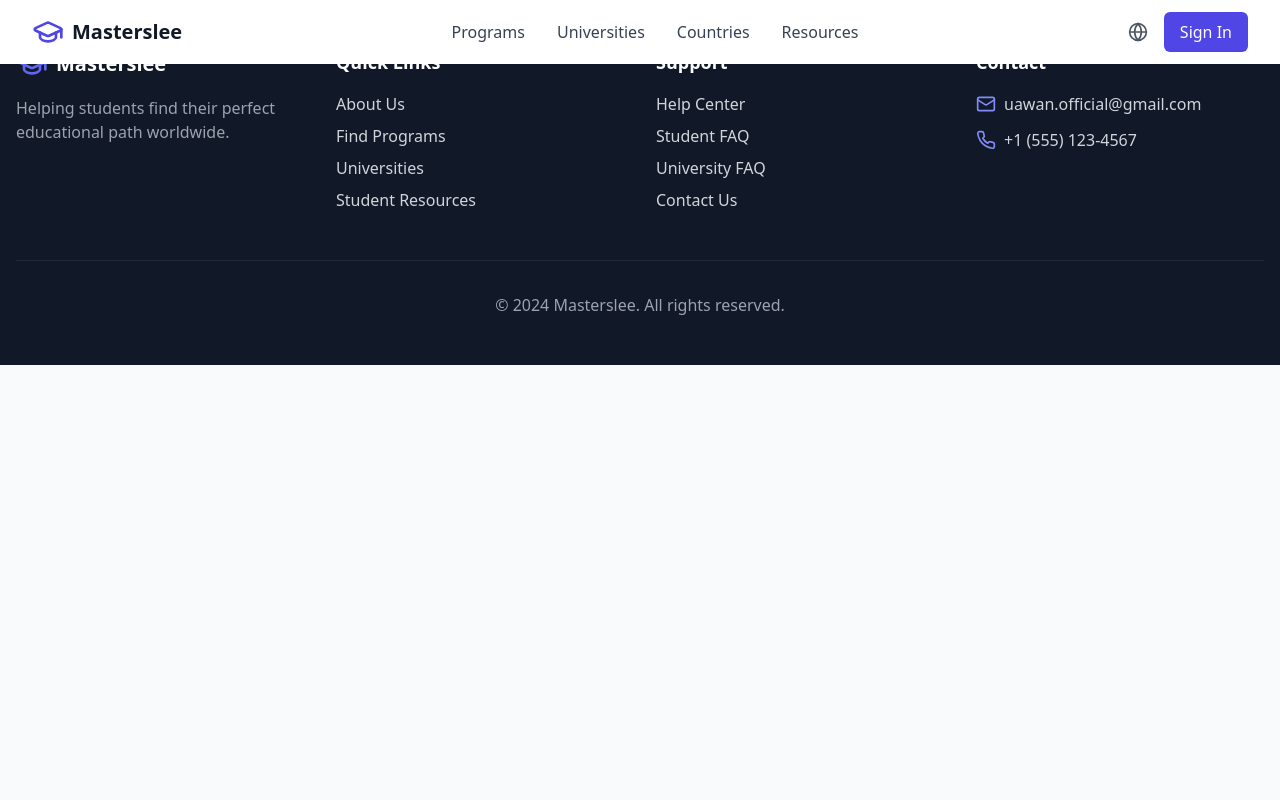
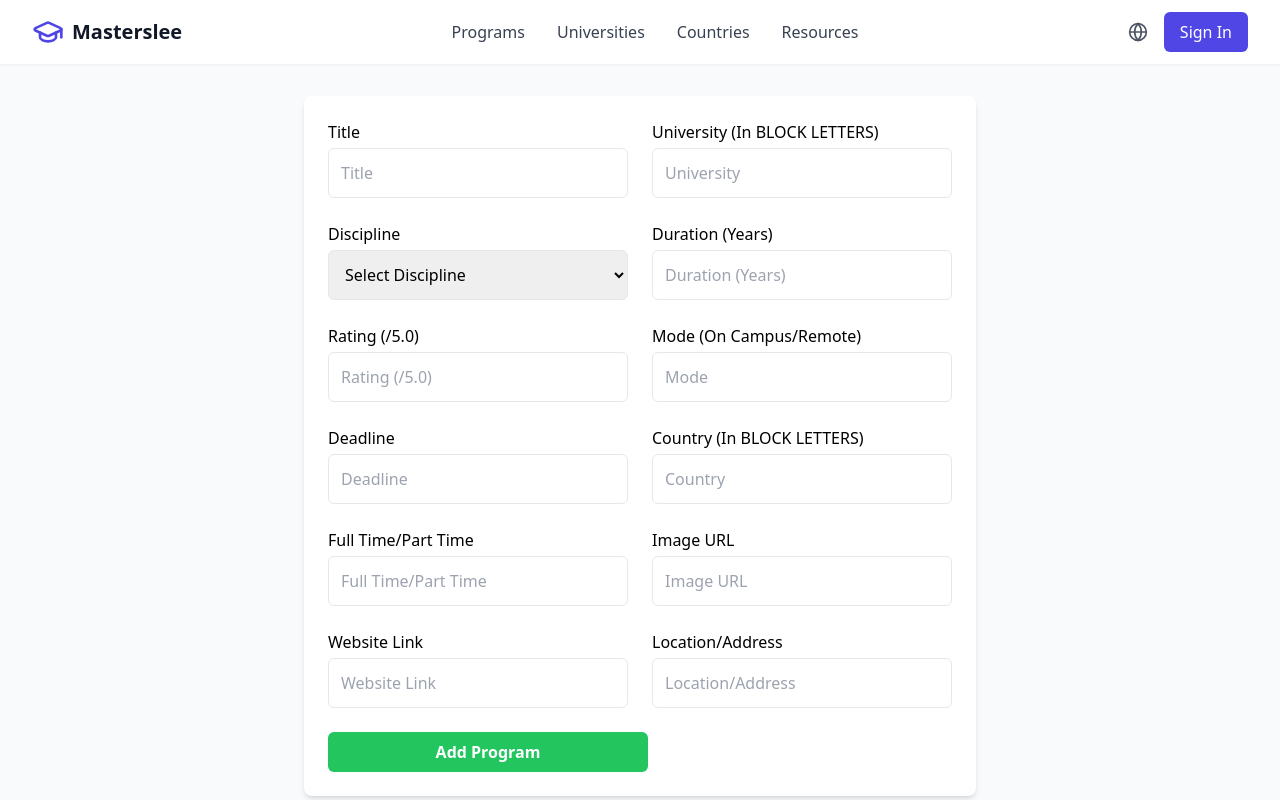
Before and after one commit to hassanalisheikh098/Mastersleefinal, a React (Vite) app: page /secretadmin in a window 1280 px wide. Shown: the top 800 px of the page. Built offline with nearby package versions, Linux system fonts and the light colour scheme; no server answers; the database is empty; a web font is replaced by a local one.

Commit message:
Update App.jsx

```diff
--- a/src/App.jsx
+++ b/src/App.jsx
@@ -56,7 +56,7 @@ function App() {
             <Route path="/universities/:name" element={<UniversityPage />} />
             <Route path="/countries" element={<Countries />} />
             <Route path="/resources" element={<Resources />} />
-             <Route path="/admin" element={<AddProgram />} />
+             <Route path="/secretadmin" element={<AddProgram />} />
           </Routes>
         </main>
         <Footer />
```
